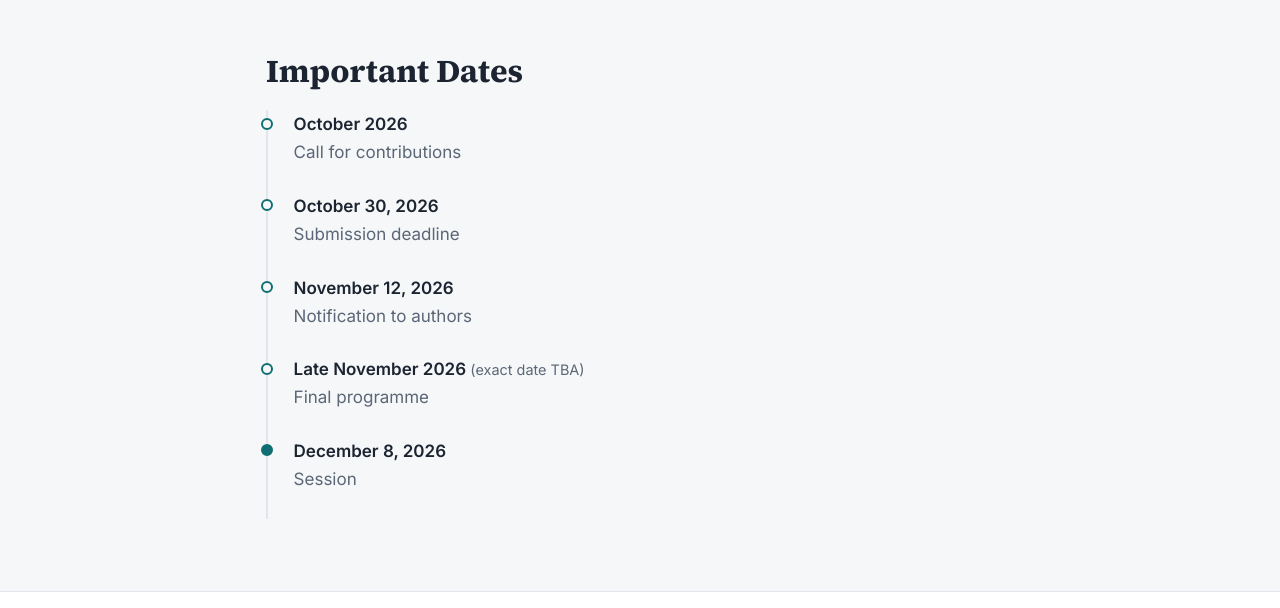
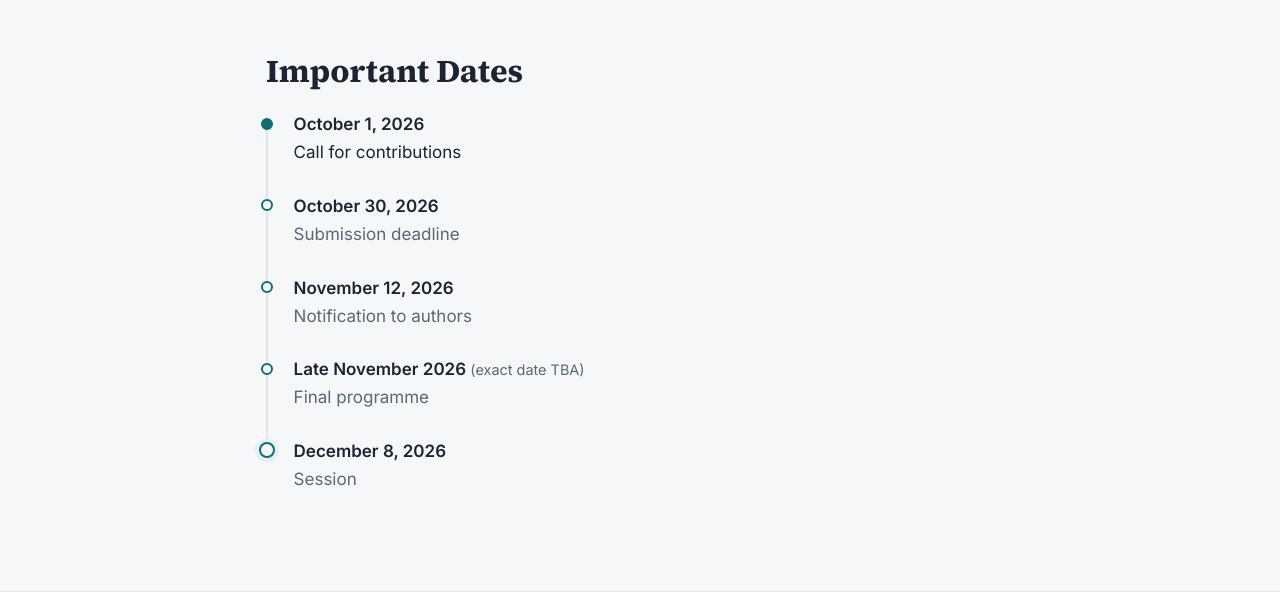
Before and after one commit to badulion/cl4sm_2026, a Jekyll site: the page built from index.html, in a window 1280 px wide and 1400 px high, scrolled down 2967 px. Shown: the part 150-758 px from the top of the window. Built offline with Jekyll 4.4.1, drawn with Linux system fonts in a browser that asks for light colours.

Commit message:
Set call date to Oct 1 and show progress on the dates timeline
Co-Authored-By: Claude Opus 5.5 <noreply@anthropic.com>

```diff
--- a/_data/dates.yml
+++ b/_data/dates.yml
@@ -1,6 +1,6 @@
 # Set `date` when fixed; until then `approx` is shown.
 - event: Call for contributions
-  date: "October 2026"
+  date: "October 1, 2026"
 - event: Submission deadline
   date: "October 30, 2026"
   approx: "Late October 2026"
--- a/_layouts/default.html
+++ b/_layouts/default.html
@@ -42,6 +42,32 @@
     document.querySelectorAll('.nav__links a').forEach(function (a) {
       a.addEventListener('click', function () { document.getElementById('nav-toggle').checked = false; });
     });
+
+    // Timeline progress: fill passed dates and grow the line up to today.
+    (function () {
+      var items = Array.prototype.slice.call(document.querySelectorAll('.timeline__item'));
+      if (!items.length) return;
+      var DAY = 864e5, now = Date.now();
+      // A date counts as passed once its day is over.
+      var t = items.map(function (li) { return li.dataset.date ? Date.parse(li.dataset.date) + DAY : NaN; });
+      // Undated entries sit halfway between their dated neighbours.
+      t = t.map(function (v, i) {
+        if (!isNaN(v)) return v;
+        var a = i, b = i;
+        while (a >= 0 && isNaN(t[a])) a--;
+        while (b < t.length && isNaN(t[b])) b++;
+        if (a < 0 || b >= t.length) return NaN;
+        return t[a] + (t[b] - t[a]) * (i - a) / (b - a);
+      });
+      items.forEach(function (li, i) {
+        if (now >= t[i]) li.classList.add('timeline__item--passed');
+        if (i + 1 < items.length) {
+          var f = (now - t[i]) / (t[i + 1] - t[i]);
+          f = isNaN(f) ? 0 : Math.max(0, Math.min(1, f));
+          li.style.setProperty('--fill', (f * 100) + '%');
+        }
+      });
+    })();
   </script>
 </body>
 </html>
--- a/assets/css/style.css
+++ b/assets/css/style.css
@@ -146,13 +146,23 @@ p { margin: 0 0 1em; }
 .tracks p { color: var(--muted); margin: 0; }
 
 /* Timeline */
-.timeline { list-style: none; padding: 0; margin: 0; border-left: 2px solid var(--border); }
+.timeline { list-style: none; padding: 0 0 0 2px; margin: 0; }
 .timeline__item { position: relative; padding: 0 0 1.6rem 1.6rem; }
 .timeline__item::before {
-  content: ""; position: absolute; left: -7px; top: .45rem;
+  content: ""; position: absolute; left: -7px; top: .45rem; z-index: 1;
   width: 12px; height: 12px; border-radius: 50%; background: var(--bg-alt); border: 2px solid var(--accent);
 }
-.timeline__item--highlight::before { background: var(--accent); }
+/* Segment from this dot to the next one: thin base line, thick accent fill up to --fill. */
+.timeline__item:not(:last-child)::after {
+  content: ""; position: absolute; left: -3px; top: calc(.45rem + 6px);
+  width: 4px; height: 100%;
+  background:
+    linear-gradient(var(--accent), var(--accent)) top / 100% var(--fill, 0%) no-repeat,
+    linear-gradient(var(--border), var(--border)) center / 2px 100% no-repeat;
+}
+.timeline__item--highlight::before { width: 16px; height: 16px; left: -9px; top: calc(.45rem - 2px); box-shadow: 0 0 0 4px var(--accent-soft); }
+.timeline__item--passed::before { background: var(--accent); }
+.timeline__item--passed .timeline__event { color: var(--text); }
 .timeline__date { display: block; font-weight: 600; }
 .timeline__event { color: var(--muted); }
 
--- a/index.html
+++ b/index.html
@@ -112,7 +112,7 @@ layout: default
     <h2>Important Dates</h2>
     <ul class="timeline">
       {% for d in site.data.dates %}
-      <li class="timeline__item{% if d.highlight %} timeline__item--highlight{% endif %}">
+      <li class="timeline__item{% if d.highlight %} timeline__item--highlight{% endif %}"{% if d.date and d.date != "" %} data-date="{{ d.date | date: "%Y-%m-%d" }}"{% endif %}>
         <span class="timeline__date">{% if d.date and d.date != "" %}{{ d.date }}{% else %}{{ d.approx }} <span class="tba">(exact date TBA)</span>{% endif %}</span>
         <span class="timeline__event">{{ d.event }}</span>
       </li>
```
